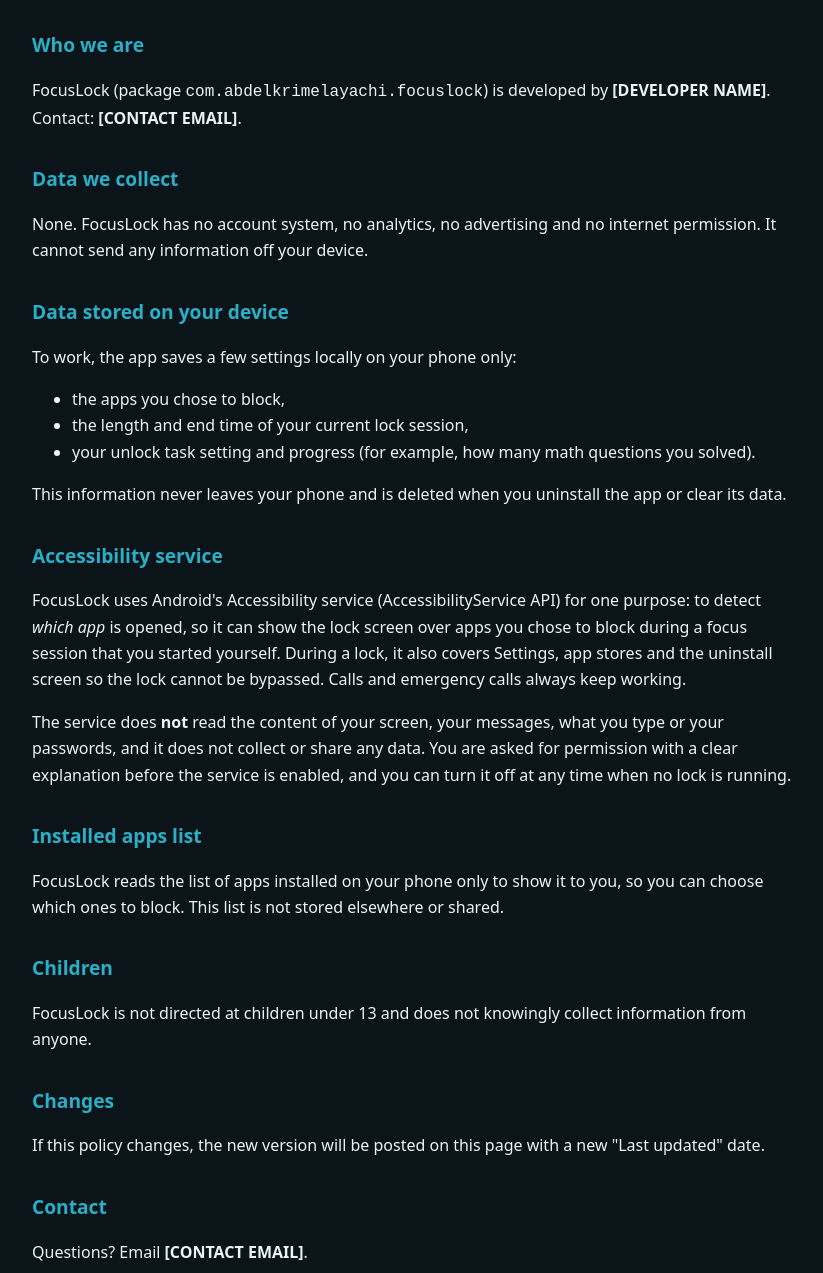
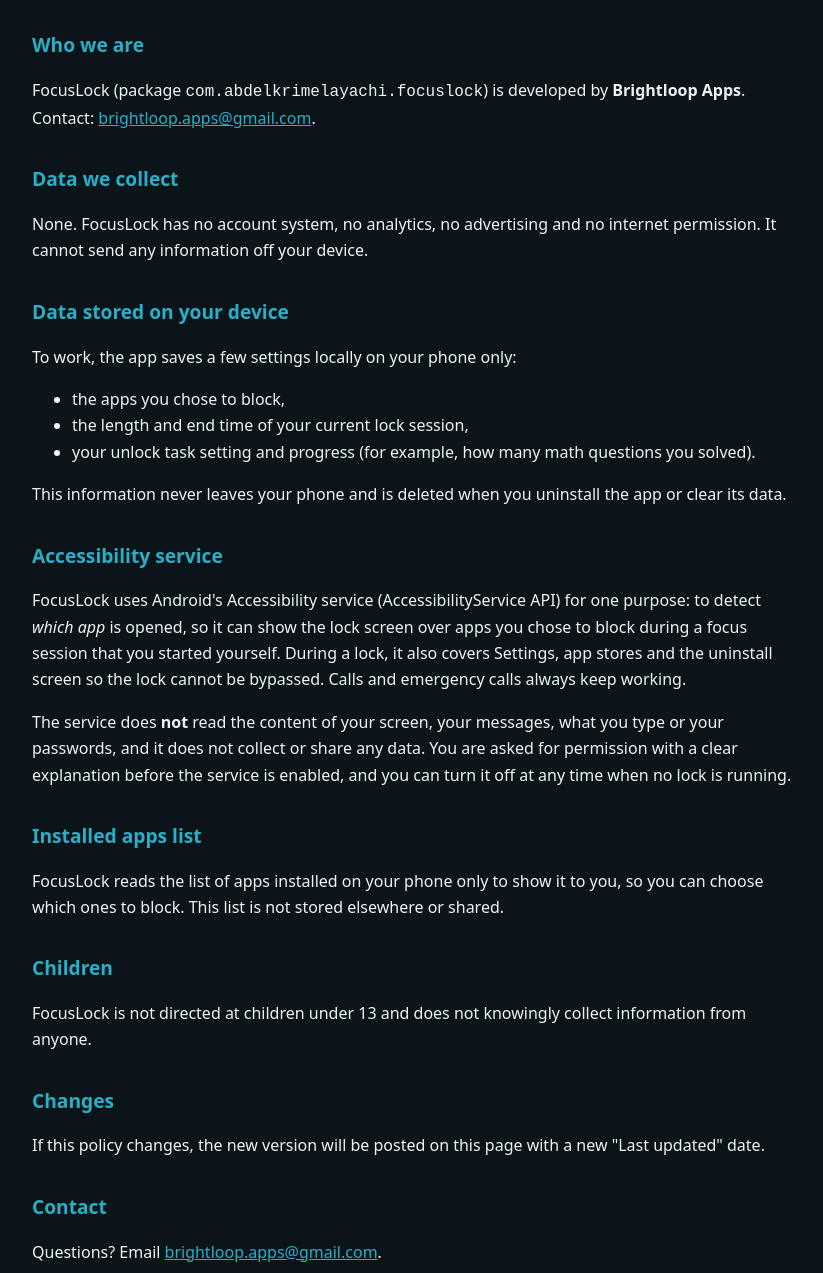
Before and after one commit to AbdelkrimElAyachi/focuslock-privacy, a plain HTML site: page index.html in a window 1280 px wide. Shown: the part 247-1520 px from the top of the page, without its empty margins (228-1051 px from the left). Drawn offline with Linux system fonts and the light colour scheme.

Commit message:
Update contact information in index.html

```diff
--- a/index.html
+++ b/index.html
@@ -28,7 +28,7 @@
 
   <h2>Who we are</h2>
   <p>FocusLock (package <code>com.abdelkrimelayachi.focuslock</code>) is developed by
-     <strong>[DEVELOPER NAME]</strong>. Contact: <strong>[CONTACT EMAIL]</strong>.</p>
+     <strong>Brightloop Apps</strong>. Contact: <a href="mailto:brightloop.apps@gmail.com">brightloop.apps@gmail.com</a>.</p>
 
   <h2>Data we collect</h2>
   <p>None. FocusLock has no account system, no analytics, no advertising and no internet permission.
@@ -63,7 +63,7 @@
   <p>If this policy changes, the new version will be posted on this page with a new "Last updated" date.</p>
 
   <h2>Contact</h2>
-  <p>Questions? Email <strong>[CONTACT EMAIL]</strong>.</p>
+  <p>Questions? Email <a href="mailto:brightloop.apps@gmail.com">brightloop.apps@gmail.com</a>.</p>
 </main>
 </body>
 </html>
```
